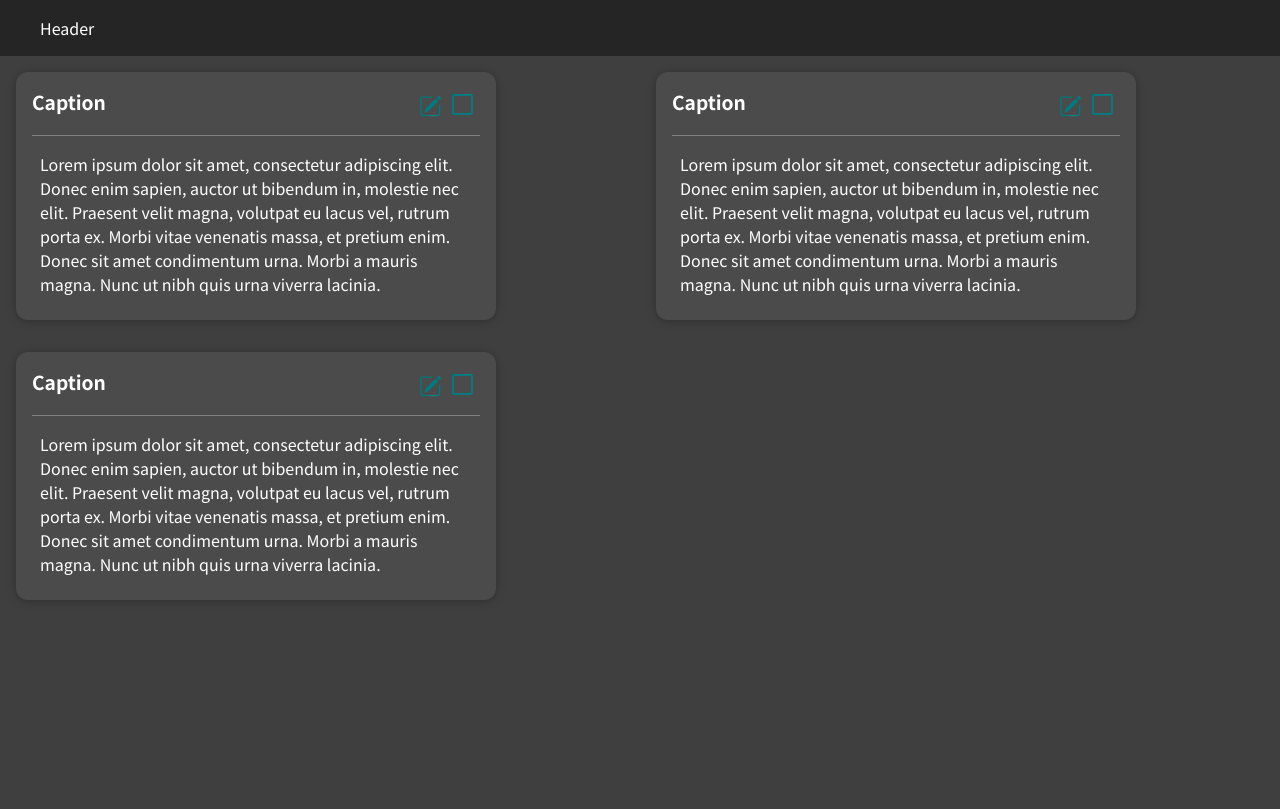
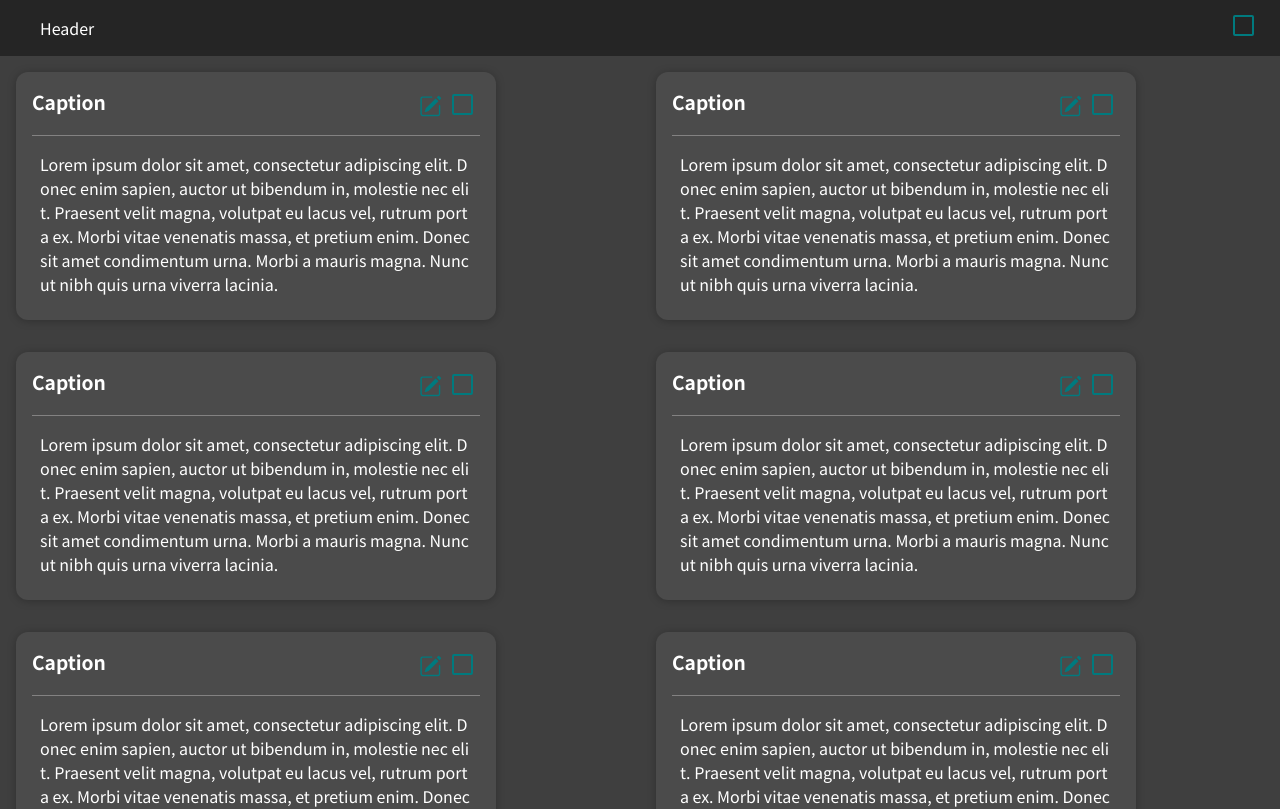
Before and after one commit to Diana-Kravtsova/react, a React (Create React App) app: page / in a window 1280 px wide. Shown: the top 809 px of the page. Built offline with nearby package versions, Linux system fonts and the light colour scheme.

Commit message:
Add readonly mode, checkbox component

```diff
--- a/src/App.js
+++ b/src/App.js
@@ -1,24 +1,31 @@
 import Header from './components/Header';
 import Cards from './components/Cards';
-import {useState} from "react";
+import Checkbox from "./components/Checkbox";
+import {useState} from 'react';
 
 function App() {
-    let cardLength = 3;
+    let cardLength = 9;
     const [info, setInfo] = useState([...Array(cardLength).keys()].map((id) => ({
         id: id,
         caption: 'Caption',
         text: `Lorem ipsum dolor sit amet, consectetur adipiscing elit. Donec enim sapien, auctor ut bibendum in, molestie nec elit. Praesent velit magna, volutpat eu lacus vel, rutrum porta ex. Morbi vitae venenatis massa, et pretium enim. Donec sit amet condimentum urna. Morbi a mauris magna. Nunc ut nibh quis urna viverra lacinia.`
     })));
 
-    const editCard = (id, card) => setInfo(info.map(value => value.id === id ? {id, ...card} : value))
+    const [readonly, setReadonly] = useState(false);
+
+    const editCard = (id, card) => setInfo(info.map(value => value.id === id ? {id, ...card} : value));
+
+    const handleReadonly = () => setReadonly(!readonly);
 
     return (
         <div>
-            <Header/>
-            <Cards
-                info={info}
-                edit={editCard}
-            />
+            <Header>
+                <Checkbox
+                    handleCheckbox={handleReadonly}
+                    isChecked={readonly}
+                />
+            </Header>
+            <Cards {...{info, editCard, readonly}} />
         </div>
     );
 }
--- a/src/components/Card.css
+++ b/src/components/Card.css
@@ -3,7 +3,7 @@
     background-color: #4b4b4b;
     margin: 1rem auto 1rem 1rem;
     max-width: 30rem;
-    min-width: 20rem;
+    min-width: 30rem;
     min-height: 10rem;
     border-radius: 12px;
     box-shadow: 0 1px 8px rgba(0, 0, 0, 0.25);
@@ -32,17 +32,6 @@ hr {
     width: 20rem;
 }
 
-.checkbox-wrapper input[type="checkbox"] {
-    -webkit-appearance: none;
-    appearance: none;
-    width: 1.6em;
-    height: 1.6em;
-    border-radius: 0.15em;
-    margin-right: 0.5em;
-    border: 0.15em solid #007a7e;
-    cursor: pointer;
-}
-
 input:checked {
     background-color: #007a7e;
 }
@@ -50,6 +39,7 @@ input:checked {
 .card-text {
     font-size: 1rem;
     padding: 0.5rem;
+    word-break: break-all;
 }
 
 .cards {
@@ -88,6 +78,7 @@ input:checked {
     background-color: #4b4b4b;
     border: 0.15em solid #007a7e;
     color: #ffffff;
-    min-width: 20rem;
-    min-height: 10rem;
+    min-width: 28rem;
+    min-height: 9rem;
+    max-width: 28rem;
 }
--- a/src/components/Card.js
+++ b/src/components/Card.js
@@ -1,11 +1,16 @@
 import './Card.css'
-import {useState} from 'react';
-import {BsPencilSquare, BsCheck2Square, BsXSquare} from "react-icons/bs";
+import {useEffect, useState} from 'react';
+import {BsPencilSquare, BsCheck2Square, BsXSquare} from 'react-icons/bs';
+import Checkbox from './Checkbox';
 
-function Card({caption, text, edit}) {
+function Card({caption, text, edit, readonly}) {
     const [isChecked, setChecked] = useState(false);
     const [isEdit, setEdit] = useState(false);
-    const [card, setCard] = useState({caption, text})
+    const [card, setCard] = useState({caption, text});
+
+    useEffect(() => {
+        readonly && setEdit(false);
+    }, [readonly]);
 
     const handleCheckbox = () => {
         setChecked(!isChecked);
@@ -28,6 +33,26 @@ function Card({caption, text, edit}) {
         edit(card);
         closeCard();
     };
+
+    if (readonly) {
+        return (
+            <div
+                className={'card'}
+                style={{backgroundColor: isChecked ? '#252525' : ''}}
+            >
+                <div className={'card-caption'}>
+                    {caption}
+                    <div className={'card-edit'}>
+                        <Checkbox {...{handleCheckbox, isChecked}}/>
+                    </div>
+                </div>
+                <hr/>
+                <div className={'card-text'}>
+                    {text}
+                </div>
+            </div>
+        )
+    }
 
     if (isEdit) {
         return (
@@ -78,13 +103,7 @@ function Card({caption, text, edit}) {
                     >
                         <BsPencilSquare className={'pencil'}/>
                     </button>
-                    <div className={'checkbox-wrapper'}>
-                        <input
-                            onChange={handleCheckbox}
-                            type={'checkbox'}
-                            checked={isChecked}
-                        />
-                    </div>
+                    <Checkbox {...{handleCheckbox, isChecked}}/>
                 </div>
             </div>
             <hr/>
--- a/src/components/Cards.js
+++ b/src/components/Cards.js
@@ -1,16 +1,15 @@
 import Card from './Card';
 import './Card.css'
 
-function Cards({info, edit}) {
+function Cards({info, editCard, readonly}) {
     return (
         <div className={'cards'}>
             {
                 info.map(({id, caption, text}) => (
                     <Card
                         key={id}
-                        caption={caption}
-                        text={text}
-                        edit={card => edit(id, card)}
+                        edit={card => editCard(id, card)}
+                        {...{caption, text, readonly}}
                     />
                 ))
             }
--- /dev/null
+++ b/src/components/Checkbox.css
@@ -0,0 +1,10 @@
+.checkbox-wrapper input[type="checkbox"] {
+    -webkit-appearance: none;
+    appearance: none;
+    width: 1.6em;
+    height: 1.6em;
+    border-radius: 0.15em;
+    margin-right: 0.5em;
+    border: 0.15em solid #007a7e;
+    cursor: pointer;
+}
--- /dev/null
+++ b/src/components/Checkbox.js
@@ -0,0 +1,15 @@
+import './Checkbox.css'
+
+function Checkbox({handleCheckbox, isChecked}) {
+    return (
+        <div className={'checkbox-wrapper'}>
+            <input
+                onChange={handleCheckbox}
+                type={'checkbox'}
+                checked={isChecked}
+            />
+        </div>
+    );
+}
+
+export default Checkbox;
--- a/src/components/Header.css
+++ b/src/components/Header.css
@@ -2,10 +2,12 @@
     display: flex;
     justify-content: space-between;
     background-color: #252525;
+    align-items: center;
+    padding-right: 1.2rem;
 }
 
-.header li{
-    display:inline;
+.header li {
+    display: inline;
     list-style: none;
     text-transform: capitalize;
     margin-right: 20px;
--- a/src/components/Header.js
+++ b/src/components/Header.js
@@ -1,12 +1,13 @@
 import './Header.css'
 import Menu from './Menu';
 
-function Header() {
+function Header({children}) {
     return (
         <div className={'header'}>
             <Menu items={[
                 'header',
             ]}/>
+            {children}
         </div>
     )
 }
```
